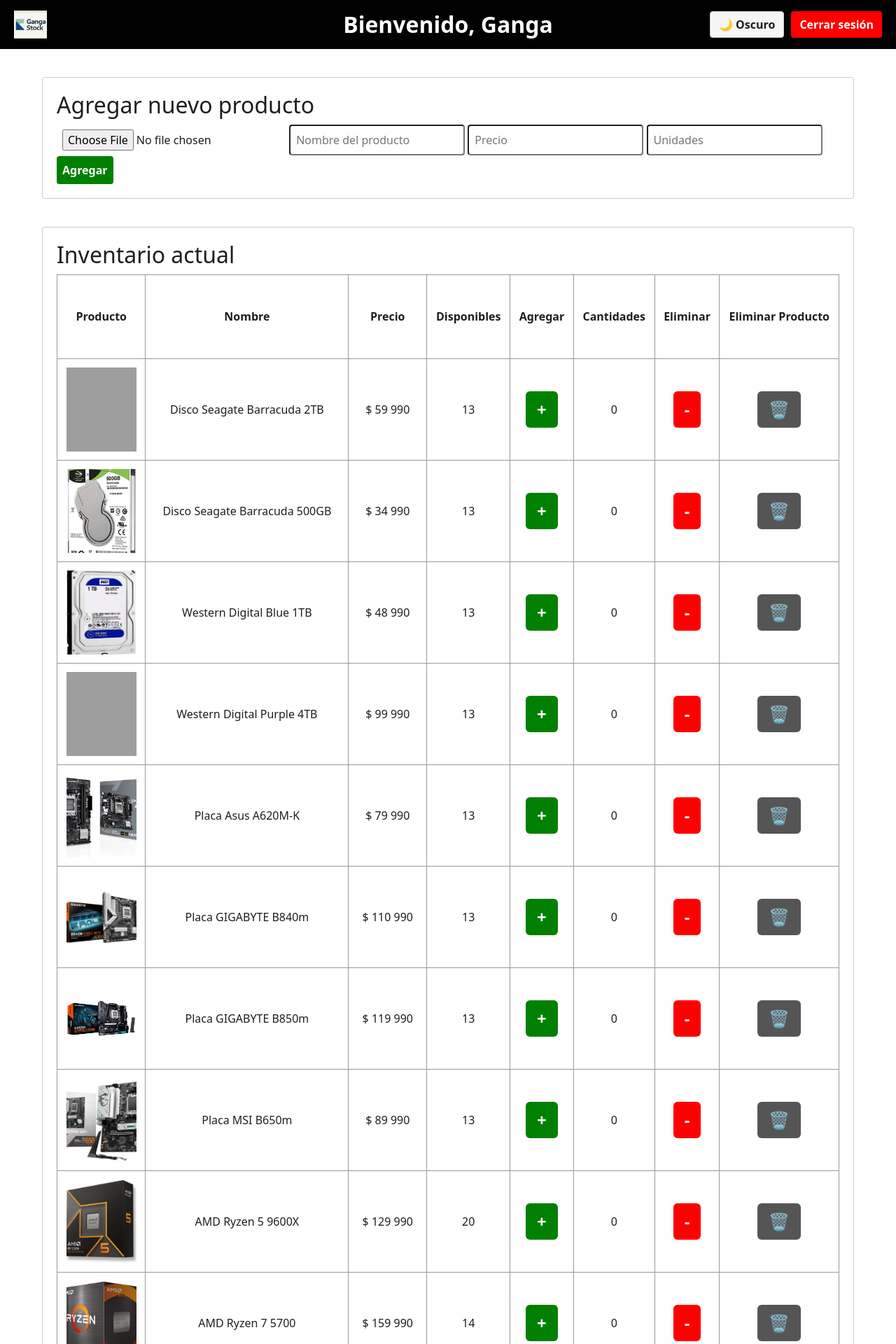
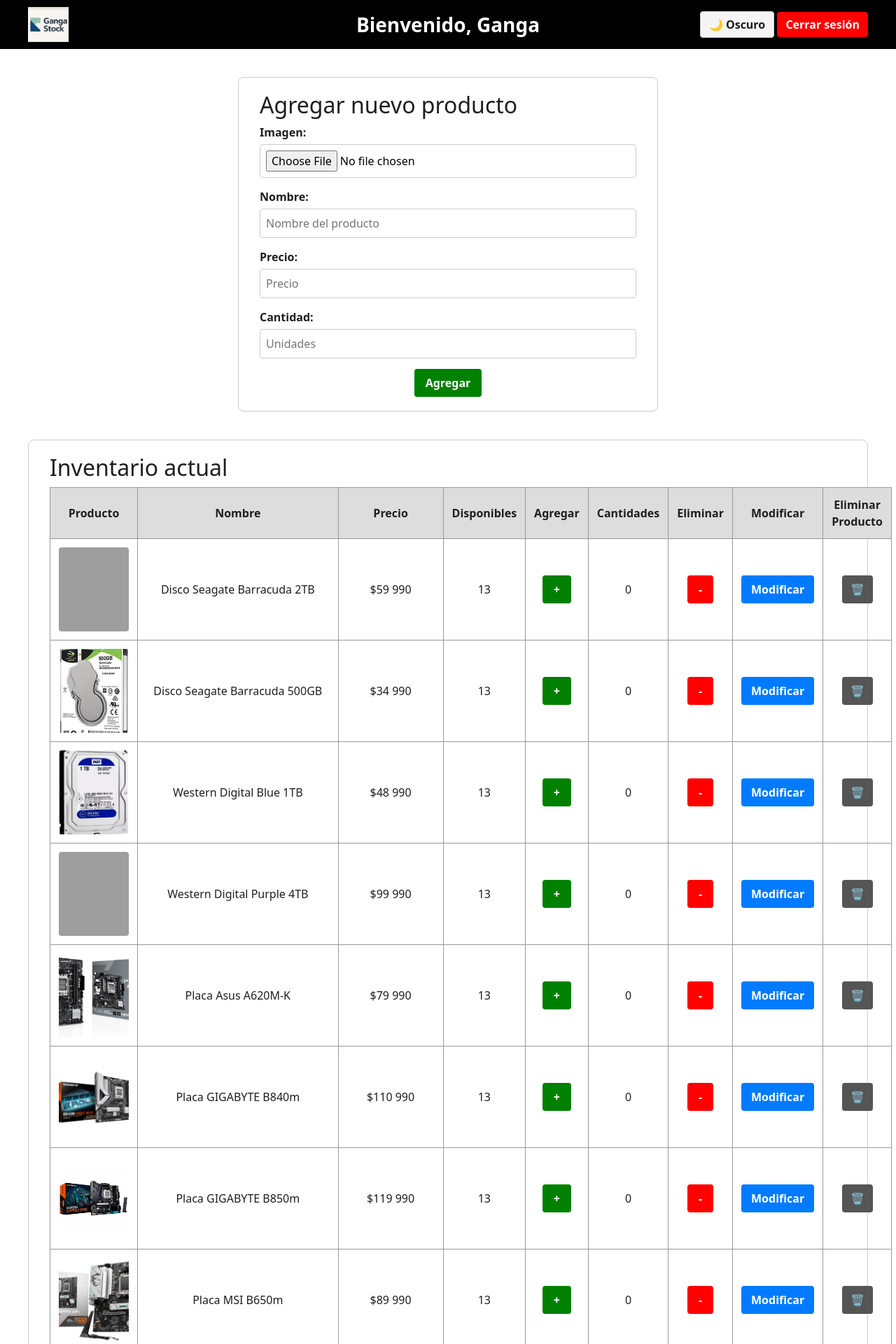
Before and after one commit to gangaxx/Ganga-Stock, a Django app: page /inventario/ in a window 1280 px wide. Shown: the top 1920 px of the page at 70% size. Run offline with Django 5.2, Linux system fonts and the light colour scheme; a user stored in the database is signed in; data comes from the database, SQL or seed files in the repository; both versions use the stored data as it was after the commit; grey boxes are pictures that could not be loaded.

Commit message:
inventario de admin renovado

```diff
--- a/aplicacion/static/css/styles.css
+++ b/aplicacion/static/css/styles.css
@@ -1181,86 +1181,224 @@ body.admin-dark-mode .admin-history-bodega-box {
 
 
 
-/* INVENTARIO.HTML */
-
-
-
-
+/* ========================= INVENTARIO.HTML ========================= */
+/* ========================= RESET Y VARIABLES ========================= */
+* {
+  margin: 0;
+  padding: 0;
+  box-sizing: border-box;
+}
 
 :root {
   --inv-bg-light: #ffffff;
   --inv-bg-dark: #1e1e1e;
   --inv-text-light: #1e1e1e;
-    --inv-text-dark: white;
-    --inv-panel-light: #ffffff;
-    --inv-panel-dark: #1e1e1e;
+  --inv-text-dark: #ffffff;
+  --inv-panel-light: #f9f9f9;
+  --inv-panel-dark: #2a2a2a;
   --inv-border-light: #ccc;
-    --inv-border-dark: #fff;
+  --inv-border-dark: #555;
   --inv-table-border: #999;
+  --inv-add-btn-bg: green;
+  --inv-remove-btn-bg: red;
+  --inv-delete-btn-bg: #555;
+  --inv-save-btn-bg: #007bff;
   --inv-modal-bg: rgba(0, 0, 0, 0.6);
-    --inv-modal-light: white;
-    --inv-modal-dark: #2b2b2b;
-    --inv-button-add: green;
-    --inv-button-remove: red;
-    --inv-button-delete: #555;
-}
-
+  --inv-modal-light: #fff;
+  --inv-modal-dark: #333;
+}
+
+/* ☀ Light Mode */
 body.inv-light-mode {
   background-color: var(--inv-bg-light);
   color: var(--inv-text-light);
 }
 
+.inv-light-mode .inv-panel {
+  background-color: var(--inv-panel-light);
+  border: 1px solid var(--inv-border-light);
+}
+
+.inv-light-mode h2,
+.inv-light-mode label {
+  color: var(--inv-text-light);
+}
+
+.inv-light-mode input {
+  background-color: #fff;
+  color: #000;
+  border: 1px solid #ccc;
+}
+
+.inv-light-mode .inv-mode-toggle {
+  background-color: #f5f5f5;
+  color: var(--inv-text-light);
+  border: 1px solid var(--inv-border-light);
+}
+
+/* 🌙 Dark Mode */
 body.inv-dark-mode {
   background-color: var(--inv-bg-dark);
   color: var(--inv-text-dark);
 }
 
-.inv-panel {
-    background-color: var(--inv-panel-light);
-    border: 1px solid var(--inv-border-light);
-    padding: 20px;
-    border-radius: 4px;
-    width: 100%;
-    max-width: 1200px;
-}
-
-body.inv-dark-mode .inv-panel {
+.inv-dark-mode .inv-panel {
   background-color: var(--inv-panel-dark);
   border: 1px solid var(--inv-border-dark);
 }
 
+.inv-dark-mode h2,
+.inv-dark-mode label {
+  color: var(--inv-text-dark);
+}
+
+.inv-dark-mode input {
+  background-color: #444;
+  color: #fff;
+  border: 1px solid #777;
+}
+
+.inv-dark-mode .inv-mode-toggle {
+  background-color: #333;
+  color: #ff0;
+  border: 1px solid #ff0;
+}
+
+/* 📦 Layout */
+.inv-main {
+  display: flex;
+  flex-direction: column;
+  align-items: center;
+  padding: 40px 20px;
+  gap: 40px;
+}
+
+.inv-panel {
+  padding: 20px 30px;
+  border-radius: 8px;
+  width: 100%;
+  max-width: 1200px;
+}
+
+.inv-inventory-form {
+  max-width: 600px;
+  margin: 0 auto;
+}
+
+.inv-form-group {
+  display: flex;
+  flex-direction: column;
+  margin-bottom: 15px;
+}
+
+.inv-form-group label {
+  margin-bottom: 5px;
+  font-weight: bold;
+}
+
+.inv-inventory-form input {
+  padding: 8px;
+  border-radius: 4px;
+}
+
+.inv-form-submit {
+  display: flex;
+  justify-content: center;
+  margin-top: 10px;
+}
+
+.inv-inventory-table {
+  width: 100%;
+  border-collapse: collapse;
+}
+
+.inv-inventory-table th,
+.inv-inventory-table td {
+  padding: 12px;
+  border: 1px solid var(--inv-table-border);
+  text-align: center;
+  vertical-align: middle;
+}
+
+.inv-inventory-table th {
+  background-color: #ddd;
+}
+
+.inv-inventory-table img {
+  border-radius: 4px;
+}
+
+/* 🟢 Botones */
+.inv-add-btn {
+  background-color: var(--inv-add-btn-bg);
+  color: #fff;
+  border: none;
+  padding: 8px 16px;
+  font-weight: bold;
+  border-radius: 4px;
+  cursor: pointer;
+}
+
+.inv-remove-btn {
+  background-color: var(--inv-remove-btn-bg);
+  color: #fff;
+  border: none;
+  padding: 8px 16px;
+  font-weight: bold;
+  border-radius: 4px;
+  cursor: pointer;
+}
+
+.inv-delete-btn {
+  background-color: var(--inv-delete-btn-bg);
+  color: #fff;
+  border: none;
+  padding: 8px 12px;
+  font-weight: bold;
+  border-radius: 4px;
+  cursor: pointer;
+}
+
+.inv-save-btn {
+  background-color: var(--inv-save-btn-bg);
+  color: #fff;
+  border: none;
+  padding: 6px 12px;
+  font-weight: bold;
+  border-radius: 4px;
+  cursor: pointer;
+}
+
+/* 🧱 Topbar */
 .inv-topbar {
   background-color: black;
-    padding: 10px 20px;
-    display: flex;
+  padding: 10px 40px;
+  height: 70px;
+  display: flex;
+  align-items: center;
   justify-content: space-between;
-    align-items: center;
   position: relative;
-    gap: 10px;
-    height: 70px;
 }
 
 .inv-topbar img.logo-img-small {
-    height: 40px;
-    width: auto;
+  height: 50px;
 }
 
 .inv-topbar-center {
   position: absolute;
   left: 50%;
   transform: translateX(-50%);
-    font-size: 32px;
-    font-weight: bold;
-    color: white;
-    white-space: nowrap;
+  font-size: 28px;
+  color: #fff;
+  font-weight: bold;
 }
 
 .inv-logout-button {
+  background-color: var(--inv-remove-btn-bg);
+  color: #fff;
   padding: 6px 12px;
-    border-radius: 4px;
-    background-color: red;
-    color: white;
-    border: none;
+  border: none;
+  border-radius: 4px;
   font-weight: bold;
   cursor: pointer;
 }
@@ -1268,82 +1406,17 @@ body.inv-dark-mode .inv-panel {
 .inv-mode-toggle {
   padding: 6px 12px;
   border-radius: 4px;
-    font-weight: bold;
-    cursor: pointer;
-    background-color: #f5f5f5;
-    color: var(--inv-text-light);
-    border: 1px solid var(--inv-border-light);
-}
-
-body.inv-dark-mode .inv-mode-toggle {
-    background-color: #333;
-    color: #ff0;
-    border: 1px solid #ff0;
-}
-
-.inv-main {
-    display: flex;
-    flex-direction: column;
-    align-items: center;
-    padding: 40px 60px;
-    gap: 40px;
-}
-
-.inv-inventory-form,
-.inv-inventory-table {
-    width: 100%;
-}
-
-.inv-inventory-form input,
-.inv-inventory-form button {
-    padding: 8px;
-    font-size: 16px;
-    border-radius: 4px;
-}
-
-.inv-add-btn,
-.inv-remove-btn,
-.inv-delete-btn {
-    font-size: 24px;
-    padding: 8px 16px;
-    border-radius: 6px;
-    font-weight: bold;
-    border: none;
-    cursor: pointer;
-}
-
-.inv-add-btn {
-    background-color: var(--inv-button-add);
-    color: white;
-}
-
-.inv-remove-btn {
-    background-color: var(--inv-button-remove);
-    color: white;
-}
-
-.inv-delete-btn {
-    background-color: var(--inv-button-delete);
-    color: white;
-}
-
-.inv-inventory-table th,
-.inv-inventory-table td {
-    border: 1px solid var(--inv-table-border);
-    padding: 12px;
-    text-align: center;
-    vertical-align: middle;
-    height: 120px;
-}
-
+  cursor: pointer;
+  font-weight: bold;
+}
+
+/* 🎞 Modal */
 .inv-modal {
   display: none;
   position: fixed;
   z-index: 1000;
-    left: 0;
-    top: 0;
-    width: 100%;
-    height: 100%;
+  left: 0; top: 0;
+  width: 100%; height: 100%;
   overflow: auto;
   background-color: var(--inv-modal-bg);
 }
@@ -1354,14 +1427,14 @@ body.inv-dark-mode .inv-mode-toggle {
   padding: 20px;
   border-radius: 8px;
   width: 80%;
-    max-width: 700px;
-    color: black;
+  max-width: 600px;
+  color: #000;
   text-align: center;
 }
 
 body.inv-dark-mode .inv-modal-content {
   background-color: var(--inv-modal-dark);
-    color: white;
+  color: #fff;
 }
 
 .inv-modal-img {
@@ -1371,6 +1444,15 @@ body.inv-dark-mode .inv-modal-content {
   border-radius: 6px;
   margin-bottom: 20px;
 }
+
+/* 📄 Footer */
+.footer {
+  text-align: center;
+  font-size: 14px;
+  color: #777;
+  margin: 40px 0 10px;
+}
+
 
 
 
--- a/aplicacion/templates/inventario.html
+++ b/aplicacion/templates/inventario.html
@@ -3,32 +3,73 @@
 {% load humanize %}
 
 {% block content %}
-
-<div class="inv-topbar">
+<div class="bod-topbar">
   <img src="{% static 'img/logo.jpg' %}" alt="Logo" class="logo-img-small">
-  <div class="inv-topbar-center">Bienvenido, {{ user.username }}</div>
-  <div style="display: flex; gap: 10px;">
-    <button id="modeToggle" class="inv-mode-toggle" onclick="toggleMode()">Cargando...</button>
-    <button class="inv-logout-button" onclick="confirmLogout()">Cerrar sesión</button>
+  <div class="bod-topbar-center">
+    <span class="bod-welcome-message">Bienvenido, {{ user.username }}</span>
+  </div>
+  <div class="topbar-actions">
+    <button id="modeToggle" class="bod-toggle" onclick="toggleMode()">Cargando...</button>
+    <button class="bod-logout-button" onclick="confirmLogout()">Cerrar sesión</button>
   </div>
 </div>
 
-<div class="inv-main">
-  <div class="inv-panel">
+<div class="bod-main">
+  <!-- ✅ FORM AGREGAR NUEVO PRODUCTO -->
+  <div class="bod-panel bod-form-panel">
     <h2>Agregar nuevo producto</h2>
-    <form method="POST" class="inv-inventory-form" enctype="multipart/form-data">
+    <form method="POST" class="bod-inventory-form" enctype="multipart/form-data">
       {% csrf_token %}
-      <input type="file" name="imagen" accept="image/*" required>
-      <input type="text" name="nombre" placeholder="Nombre del producto" required>
-      <input type="number" name="precio" placeholder="Precio" step="0.01" required>
-      <input type="number" name="cantidad" placeholder="Unidades" required>
-      <button type="submit" class="inv-add-btn">Agregar</button>
+      <div class="bod-form-group">
+        <label>Imagen:</label>
+        <input type="file" name="imagen" accept="image/*" required>
+      </div>
+      <div class="bod-form-group">
+        <label>Nombre:</label>
+        <input type="text" name="nombre" placeholder="Nombre del producto" required>
+      </div>
+      <div class="bod-form-group">
+        <label>Precio:</label>
+        <input type="number" name="precio" placeholder="Precio" step="0.01" required>
+      </div>
+      <div class="bod-form-group">
+        <label>Cantidad:</label>
+        <input type="number" name="cantidad" placeholder="Unidades" required>
+      </div>
+      <div class="bod-form-submit">
+        <button type="submit" class="bod-add-btn">Agregar</button>
+      </div>
     </form>
   </div>
 
-  <div class="inv-panel">
+  <!-- ✅ PANEL MODIFICAR PRODUCTO -->
+  <div class="bod-panel bod-modificar-panel" id="modificarPanel" style="display: none;">
+    <h2>Modificar Producto</h2>
+    <form id="modificarForm">
+      {% csrf_token %}
+      <input type="hidden" id="modificarId" name="producto_id">
+      <div class="bod-form-group">
+        <label>Nuevo nombre del producto:</label>
+        <input type="text" id="modificarNombre" name="nuevo_nombre" required>
+      </div>
+      <div class="bod-form-group">
+        <label>Nuevo precio:</label>
+        <input type="number" id="modificarPrecio" name="nuevo_precio" step="0.01" required>
+      </div>
+      <div class="bod-form-group">
+        <label>Nueva cantidad:</label>
+        <input type="number" id="modificarCantidad" name="nuevo_cantidad" required>
+      </div>
+      <div class="bod-form-submit">
+        <button type="button" class="bod-save-btn" onclick="guardarCambios()">Guardar Cambios</button>
+      </div>
+    </form>
+  </div>
+
+  <!-- ✅ TABLA INVENTARIO -->
+  <div class="bod-panel">
     <h2>Inventario actual</h2>
-    <table class="inv-inventory-table">
+    <table class="bod-inventory-table">
       <thead>
         <tr>
           <th>Producto</th>
@@ -38,6 +79,7 @@
           <th>Agregar</th>
           <th>Cantidades</th>
           <th>Eliminar</th>
+          <th>Modificar</th>
           <th>Eliminar Producto</th>
         </tr>
       </thead>
@@ -46,31 +88,36 @@
         <tr>
           <td>
             {% if producto.imagen %}
-              <img src="{{ producto.imagen.url }}" alt="{{ producto.nombre }}" class="product-image" style="width: 100px; height: 120px; object-fit: cover;">
+              <img src="{{ producto.imagen.url }}" alt="{{ producto.nombre }}" class="product-image"
+                   style="width: 100px; height: 120px; object-fit: cover;">
             {% else %}
               <span style="color: red;">Sin imagen</span>
             {% endif %}
           </td>
-          <td>{{ producto.nombre }}</td>
-          <td class="price-cell" data-price="{{ producto.precio }}">$ {{ producto.precio|floatformat:0|intcomma }}</td>
+          <td style="min-width: 220px; white-space: nowrap;">{{ producto.nombre }}</td>
+          <td class="price-cell" data-price="{{ producto.precio }}" style="min-width: 150px; white-space: nowrap;">
+            ${{ producto.precio|floatformat:0|intcomma }}
+          </td>
           <td id="prod{{ producto.id }}">{{ producto.cantidad }}</td>
-          <td><button class="inv-add-btn" onclick="updateStock({{ producto.id }}, 'add')">+</button></td>
+          <td><button class="bod-add-btn" onclick="updateStock({{ producto.id }}, 'add')">+</button></td>
           <td><span id="prov{{ producto.id }}">0</span></td>
-          <td><button class="inv-remove-btn" onclick="updateStock({{ producto.id }}, 'remove')">-</button></td>
-          <td><button class="inv-delete-btn" onclick="deleteProduct({{ producto.id }})">🗑</button></td>
+          <td><button class="bod-remove-btn" onclick="updateStock({{ producto.id }}, 'remove')">-</button></td>
+          <td><button class="bod-modify-btn" onclick="mostrarModificar('{{ producto.id }}', '{{ producto.nombre }}', '{{ producto.precio }}', '{{ producto.cantidad }}')">Modificar</button></td>
+          <td><button class="bod-delete-btn" onclick="deleteProduct({{ producto.id }})">🗑</button></td>
         </tr>
         {% empty %}
-        <tr><td colspan="8">No hay productos en inventario.</td></tr>
+        <tr><td colspan="9">No hay productos en inventario.</td></tr>
         {% endfor %}
       </tbody>
     </table>
   </div>
 </div>
 
-<div id="invModal" class="inv-modal">
-  <div class="inv-modal-content">
-    <span onclick="document.getElementById('invModal').style.display='none'" style="float:right;cursor:pointer;">&times;</span>
-    <img id="modalImg" class="inv-modal-img" src="" alt="Producto">
+<!-- ✅ MODAL -->
+<div id="myModal" class="bod-modal">
+  <div class="bod-modal-content">
+    <span class="modal-close" onclick="document.getElementById('myModal').style.display='none'">&times;</span>
+    <img id="modalImg" class="bod-modal-img" src="" alt="Producto">
     <h3 id="modalTitle"></h3>
     <p id="modalPrice"></p>
   </div>
@@ -78,30 +125,34 @@
 
 <script>
   document.addEventListener('DOMContentLoaded', () => {
-    const mode = localStorage.getItem('theme') || 'light';
-    document.body.classList.add('inv-' + mode + '-mode');
-    document.getElementById('modeToggle').innerText = mode === 'dark' ? '☀ Claro' : '🌙 Oscuro';
+    const storedMode = localStorage.getItem('theme') || 'light';
+    document.body.classList.add('bod-' + storedMode + '-mode');
+    document.getElementById('modeToggle').innerText = storedMode === 'dark' ? '☀ Claro' : '🌙 Oscuro';
 
     document.querySelectorAll('.product-image').forEach(img => {
       img.addEventListener('click', () => {
+        const modal = document.getElementById('myModal');
         document.getElementById('modalImg').src = img.src;
         document.getElementById('modalTitle').textContent = img.alt;
-        document.getElementById('modalPrice').textContent = 'Precio: $' + parseInt(img.closest('tr').querySelector('.price-cell').dataset.price).toLocaleString();
-        document.getElementById('invModal').style.display = 'block';
+
+        const price = parseFloat(img.closest('tr').querySelector('.price-cell').dataset.price);
+        const formattedPrice = '$' + price.toLocaleString('es-CL');
+        document.getElementById('modalPrice').textContent = 'Precio: ' + formattedPrice;
+        modal.style.display = 'block';
       });
     });
 
-    window.onclick = e => {
-      if (e.target === document.getElementById('invModal')) {
-        document.getElementById('invModal').style.display = 'none';
+    window.onclick = event => {
+      if (event.target === document.getElementById('myModal')) {
+        modal.style.display = 'none';
       }
     };
   });
 
   function toggleMode() {
-    const isDark = document.body.classList.contains('inv-dark-mode');
-    document.body.classList.toggle('inv-dark-mode', !isDark);
-    document.body.classList.toggle('inv-light-mode', isDark);
+    const isDark = document.body.classList.contains('bod-dark-mode');
+    document.body.classList.toggle('bod-dark-mode', !isDark);
+    document.body.classList.toggle('bod-light-mode', isDark);
     document.getElementById('modeToggle').innerText = isDark ? '🌙 Oscuro' : '☀ Claro';
     localStorage.setItem('theme', isDark ? 'light' : 'dark');
   }
@@ -114,8 +165,7 @@
 
   function updateStock(id, action) {
     let cantidad = action === 'add' ? 1 : -1;
-
-    fetch('/update_stock/', {
+    fetch(`/update_stock/`, {
       method: 'POST',
       headers: {
         'Content-Type': 'application/json',
@@ -126,11 +176,9 @@
     .then(response => response.json())
     .then(data => {
       if (data.success) {
-        // Aumenta el contador dinámicamente
-        const span = document.getElementById('prov' + id);
-        span.textContent = parseInt(span.textContent) + cantidad;
-        // Actualiza la cantidad disponible
         document.getElementById('prod' + id).textContent = data.nuevo_stock;
+        const sum = parseInt(document.getElementById('prov' + id).textContent);
+        document.getElementById('prov' + id).textContent = sum + cantidad;
       } else {
         alert(data.error);
       }
@@ -139,8 +187,7 @@
 
   function deleteProduct(id) {
     if (!confirm("¿Deseas eliminar este producto completamente?")) return;
-
-    fetch('/eliminar_producto/', {
+    fetch(`/eliminar_producto/`, {
       method: 'POST',
       headers: {
         'Content-Type': 'application/json',
@@ -151,6 +198,40 @@
     .then(response => response.json())
     .then(data => data.success ? location.reload() : alert(data.error));
   }
+
+  function mostrarModificar(id, nombre, precio, cantidad) {
+    document.getElementById('modificarId').value = id;
+    document.getElementById('modificarNombre').value = nombre;
+    document.getElementById('modificarPrecio').value = precio;
+    document.getElementById('modificarCantidad').value = cantidad;
+    document.getElementById('modificarPanel').style.display = 'block';
+    window.scrollTo({ top: 0, behavior: 'smooth' });
+  }
+
+  function guardarCambios() {
+    const id = document.getElementById('modificarId').value;
+    const nombre = document.getElementById('modificarNombre').value;
+    const precio = document.getElementById('modificarPrecio').value;
+    const cantidad = document.getElementById('modificarCantidad').value;
+
+    fetch(`/modificar_producto/`, {
+      method: 'POST',
+      headers: {
+        'Content-Type': 'application/json',
+        'X-CSRFToken': '{{ csrf_token }}'
+      },
+      body: JSON.stringify({
+        producto_id: id,
+        nuevo_nombre: nombre,
+        nuevo_precio: precio,
+        nuevo_cantidad: cantidad
+      })
+    })
+    .then(response => response.json())
+    .then(data => {
+      if (data.success) location.reload();
+      else alert(data.error);
+    });
+  }
 </script>
-
 {% endblock %}
--- a/aplicacion/urls.py
+++ b/aplicacion/urls.py
@@ -4,28 +4,37 @@ from django.conf import settings
 from django.conf.urls.static import static
 
 urlpatterns = [
+    # Página principal y autenticación
     path('', views.index, name='index'),
+    path('cerrar_sesion/', views.cerrar_sesion, name='cerrar_sesion'),
+
+    # Vistas principales según rol
     path('admin/', views.index_admin, name='index_admin'),
+    path('index_admin/', views.index_admin, name='index_admin'),
     path('empleado/', views.vendedor, name='vendedor'),
-    path('index_admin/', views.index_admin, name='index_admin'),
     path('index_empleado/', views.vendedor, name='vendedor'),
-    path('cerrar_sesion/', views.cerrar_sesion, name='cerrar_sesion'),
-    path('procesar_compra/', views.procesar_compra, name='procesar_compra'),
-    path('inventario/', views.inventario, name='inventario'),
-    path('admin_empleado/', views.empleado, name='empleado'),
     path('cajero/', views.cajero, name='cajero'),
     path('bodega/', views.bodeguero, name='bodeguero'),
+    path('inventario/', views.inventario, name='inventario'),
+
+    # Inventario y stock
+    path('procesar_compra/', views.procesar_compra, name='procesar_compra'),
     path('update_stock/', views.update_stock, name='update_stock'),
     path('eliminar_producto/', views.eliminar_producto, name='eliminar_producto'),
-    path('modificar_producto/', views.modificar_producto, name='modificar_producto'),  # ✅ Nueva ruta para modificar producto
+    path('modificar_producto/', views.modificar_producto, name='modificar_producto'),  # ✅ Ruta para modificar producto
+
+    # Empleados
+    path('admin_empleado/', views.empleado, name='empleado'),
     path('eliminar_empleado/<int:id>/', views.eliminar_empleado, name='eliminar_empleado'),
+
+    # Carrito y ventas
     path('guardar_carrito/', views.guardar_carrito, name='guardar_carrito'),
     path('boleta/<str:codigo>/', views.boleta, name='boleta'),
     path('confirmar_venta/', views.confirmar_venta, name='confirmar_venta'),
     path('boleta_cliente/<str:codigo>/', views.boleta_cliente, name='boleta_cliente'),
+
+    # Roles
     path('modificar_rol/', views.modificar_rol, name='modificar_rol'),
-
-    # API endpoints para roles
     path('api/lista_usuarios_por_rol/', views.modificar_rol_lista_usuarios, name='modificar_rol_lista_usuarios'),
     path('api/modificar_rol/', views.modificar_rol_api, name='modificar_rol_api'),
     path('api/asignar_rol_temporal/', views.asignar_rol_temporal, name='asignar_rol_temporal'),
--- a/aplicacion/views.py
+++ b/aplicacion/views.py
@@ -593,7 +593,6 @@ def asignar_rol_temporal(request):
 
 @csrf_exempt
 @login_required
-@user_passes_test(lambda u: PerfilUsuario.objects.filter(user=u, rol='bodeguero').exists())
 def modificar_producto(request):
     if request.method == 'POST':
         try:
@@ -607,8 +606,6 @@ def modificar_producto(request):
                 return JsonResponse({'success': False, 'error': 'ID de producto no proporcionado'})
 
             producto = Producto.objects.get(id=producto_id)
-
-            # Guarda valores antiguos
             cantidad_anterior = producto.cantidad
 
             # Actualiza campos si vienen
@@ -621,14 +618,14 @@ def modificar_producto(request):
 
             producto.save()
 
-            # 👉 Registra movimiento de bodega si hubo cambio de stock
-            if nuevo_cantidad is not None:
+            # Registra movimiento de bodega solo si cambia la cantidad
+            if nuevo_cantidad is not None and int(nuevo_cantidad) != cantidad_anterior:
                 diferencia = int(nuevo_cantidad) - cantidad_anterior
+                agregado = diferencia if diferencia > 0 else 0
+                eliminado = abs(diferencia) if diferencia < 0 else 0
 
-                if diferencia != 0:
-                    agregado = diferencia if diferencia > 0 else 0
-                    eliminado = abs(diferencia) if diferencia < 0 else 0
-
+                # ✅ Solo registrar movimiento si es superuser o bodeguero
+                if request.user.is_superuser or PerfilUsuario.objects.filter(user=request.user, rol='bodeguero').exists():
                     MovimientoBodega.objects.create(
                         producto=producto,
                         agregado=agregado,
```
Also changed, not shown: db.sqlite3, media/productos/rx_9070xt_MtSqEqT.webp (added). Lines whose indentation alone changed are shown as unchanged.
